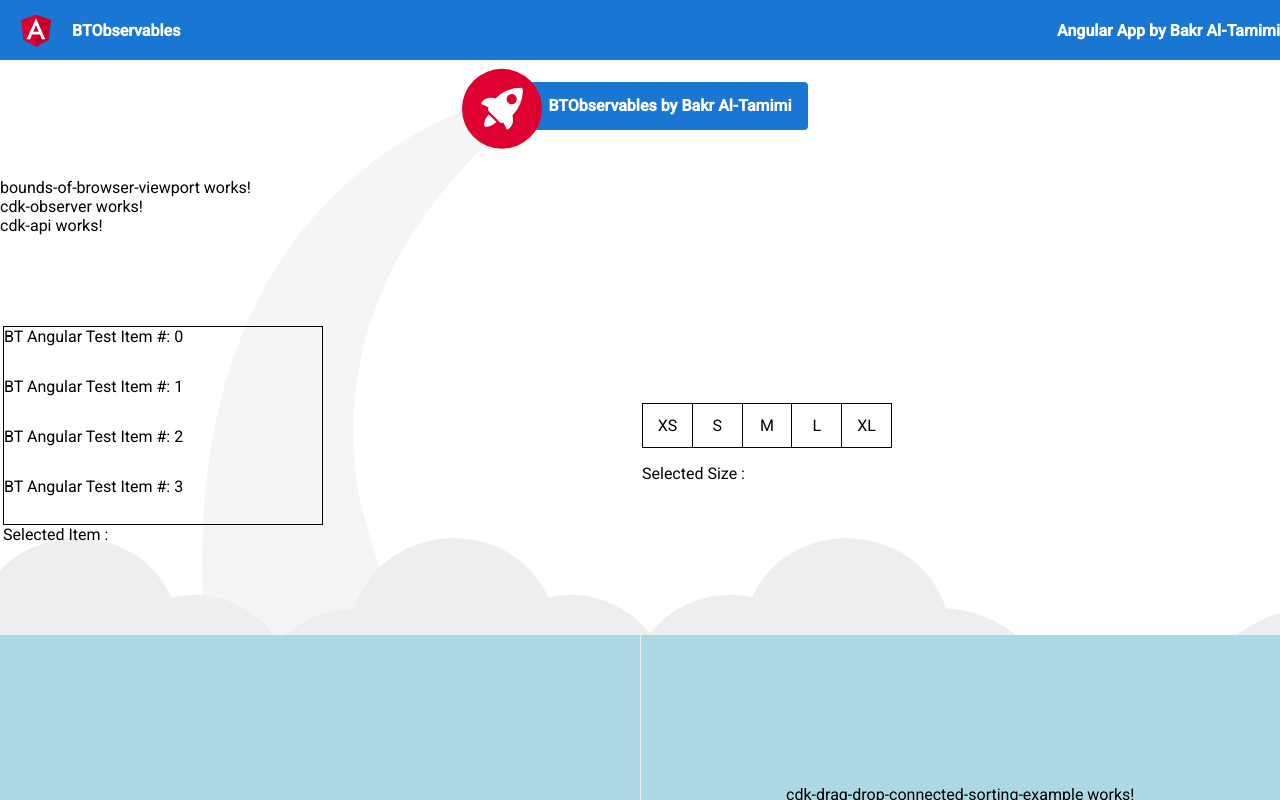
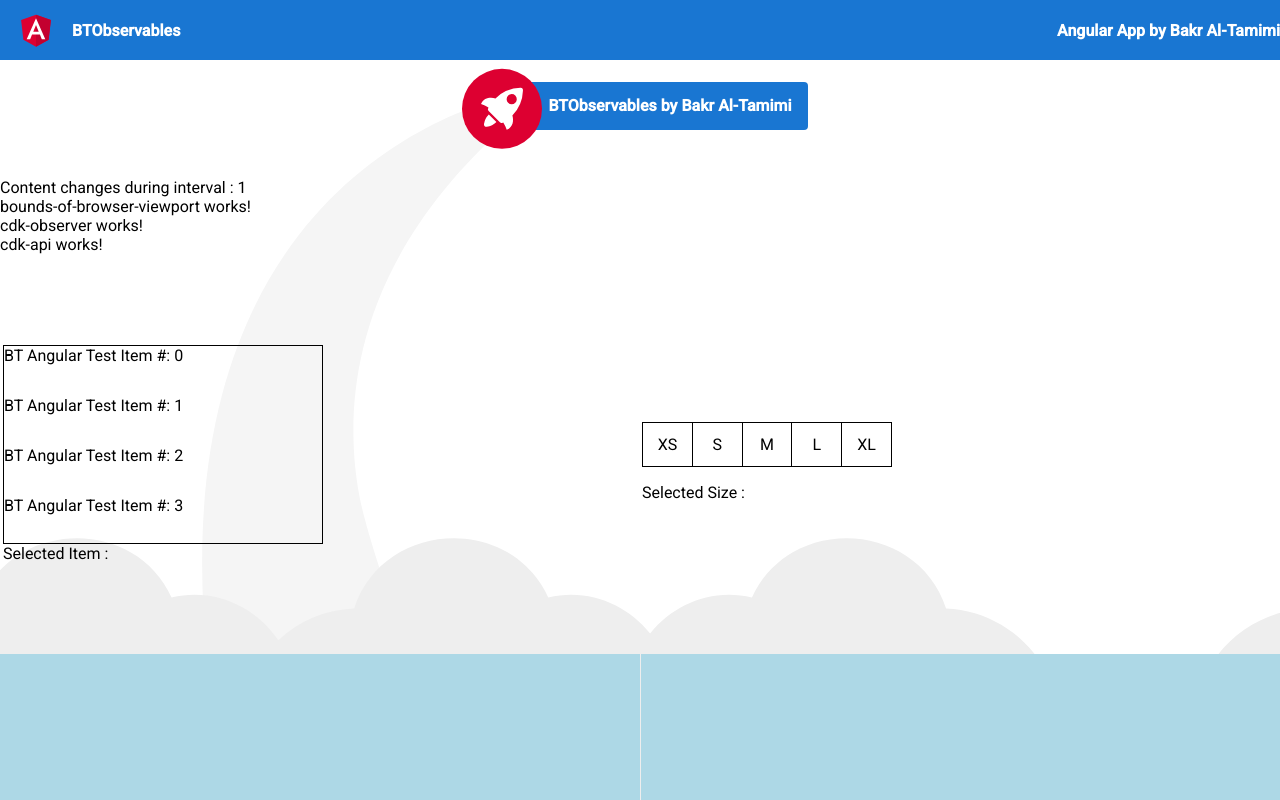
Before and after one commit to Bakr-Al-Tamimi/BTObservables-1, an Angular app: page / in a window 1280 px wide. Shown: the top 800 px of the page. Built offline with nearby package versions, Linux system fonts and the light colour scheme.

Commit message:
add observer to observe when content changes

```diff
--- a/src/app/app.component.html
+++ b/src/app/app.component.html
@@ -47,6 +47,7 @@
       transform="translate(142.69 -634.312)" fill="#eee" />
   </svg>
 </div>
+<app-cdk-observe-when-content-changes></app-cdk-observe-when-content-changes>
 <app-bounds-of-browser-viewport></app-bounds-of-browser-viewport>
 <app-cdk-observer></app-cdk-observer>
 <app-cdk-api></app-cdk-api>
--- a/src/app/app.module.ts
+++ b/src/app/app.module.ts
@@ -15,7 +15,8 @@ import { CdkObserverComponent } from './observers/cdk-observer/cdk-observer.comp
 import { CdkApiComponent } from './observers/cdk-api/cdk-api.component';
 import { BoundsOfBrowserViewportComponent } from './utility/bounds-of-browser-viewport/bounds-of-browser-viewport.component';
 import { CoercingInputIntoSpecificTypesComponent } from './utility/coercing-input-into-specific-types/coercing-input-into-specific-types.component';
-
+import { CdkObserveWhenContentChangesComponent } from './observers/cdk-observe-when-content-changes/cdk-observe-when-content-changes.component';
+import {HelloComponent} from './observers/cdk-observe-when-content-changes/hello'
 
 
 
@@ -28,6 +29,8 @@ import { CoercingInputIntoSpecificTypesComponent } from './utility/coercing-inpu
     CdkApiComponent,
     BoundsOfBrowserViewportComponent,
     CoercingInputIntoSpecificTypesComponent,
+    CdkObserveWhenContentChangesComponent,
+    HelloComponent
   ],
   imports: [
     AppRoutingModule,
--- /dev/null
+++ b/src/app/observers/cdk-observe-when-content-changes/cdk-observe-when-content-changes.component.html
@@ -0,0 +1,3 @@
+<hello>
+  Content changes during interval :  {{content}}
+</hello>
--- /dev/null
+++ b/src/app/observers/cdk-observe-when-content-changes/cdk-observe-when-content-changes.component.ts
@@ -0,0 +1,20 @@
+import { Component, OnInit } from '@angular/core';
+
+@Component({
+  selector: 'app-cdk-observe-when-content-changes',
+  templateUrl: './cdk-observe-when-content-changes.component.html',
+  styleUrls: ['./cdk-observe-when-content-changes.component.css']
+})
+export class CdkObserveWhenContentChangesComponent implements OnInit {
+
+  content = 0;
+  constructor() {
+   setInterval(() => {
+     this.content++;
+   }, 3000)
+ }
+
+  ngOnInit(): void {
+  }
+
+}
--- /dev/null
+++ b/src/app/observers/cdk-observe-when-content-changes/hello.ts
@@ -0,0 +1,15 @@
+import { Component, Input } from '@angular/core';
+
+@Component({
+  selector: 'hello',
+  template: `
+    <div (cdkObserveContent)="projectContentChanged()">
+      <ng-content></ng-content>
+    </div>
+  `
+})
+export class HelloComponent  {
+   projectContentChanged() {
+    console.log('changed');
+  }
+}
```
Also changed, not shown: src/app/observers/cdk-observe-when-content-changes/cdk-observe-when-content-changes.component.css (added), 1 other file (tests, documents, lock files or other folders).
